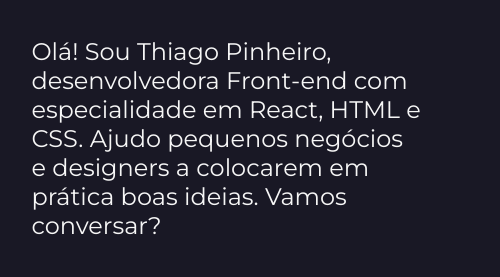
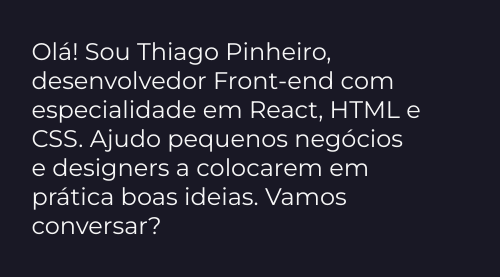
Before and after one commit to thpiinheiro02/portfolio, a plain HTML site: page index.html in a window 1280 px wide. Shown: the part 347-624 px from the top of the page, 135-635 px from the left. Drawn offline with nearby package versions, Linux system fonts and the light colour scheme.

Commit message:
Update index.html

```diff
--- a/index.html
+++ b/index.html
@@ -17,7 +17,7 @@
    <main class="apresentacao">
 <section class="apresentacao__conteudo">
    <h1 class="apresentacao__conteudo__titulo"> Eleve seu negócio digital a outro nível <strong class="titulo-destaque"> com um Front-end de qualidade! </strong> </h1>
-   <p class="apresentacao__conteudo__texto">Olá! Sou Thiago Pinheiro, desenvolvedora Front-end com especialidade em  React, HTML e CSS. Ajudo pequenos negócios e designers a colocarem em prática boas ideias. Vamos conversar? </p>
+   <p class="apresentacao__conteudo__texto">Olá! Sou Thiago Pinheiro, desenvolvedor Front-end com especialidade em  React, HTML e CSS. Ajudo pequenos negócios e designers a colocarem em prática boas ideias. Vamos conversar? </p>
    <div class="apresentacao__links">
       <h2 class="apresentacao__links__subtitulos">
          Acesse minhas redes:
```
